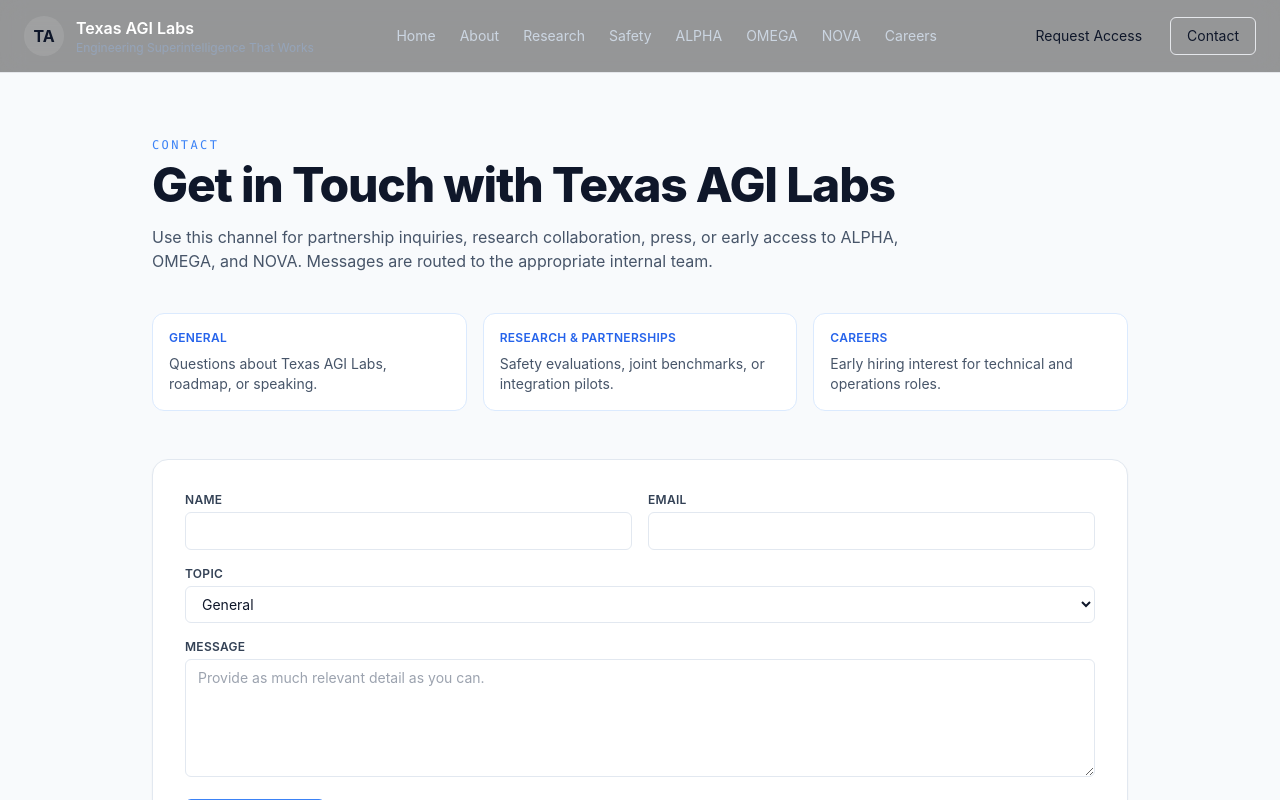
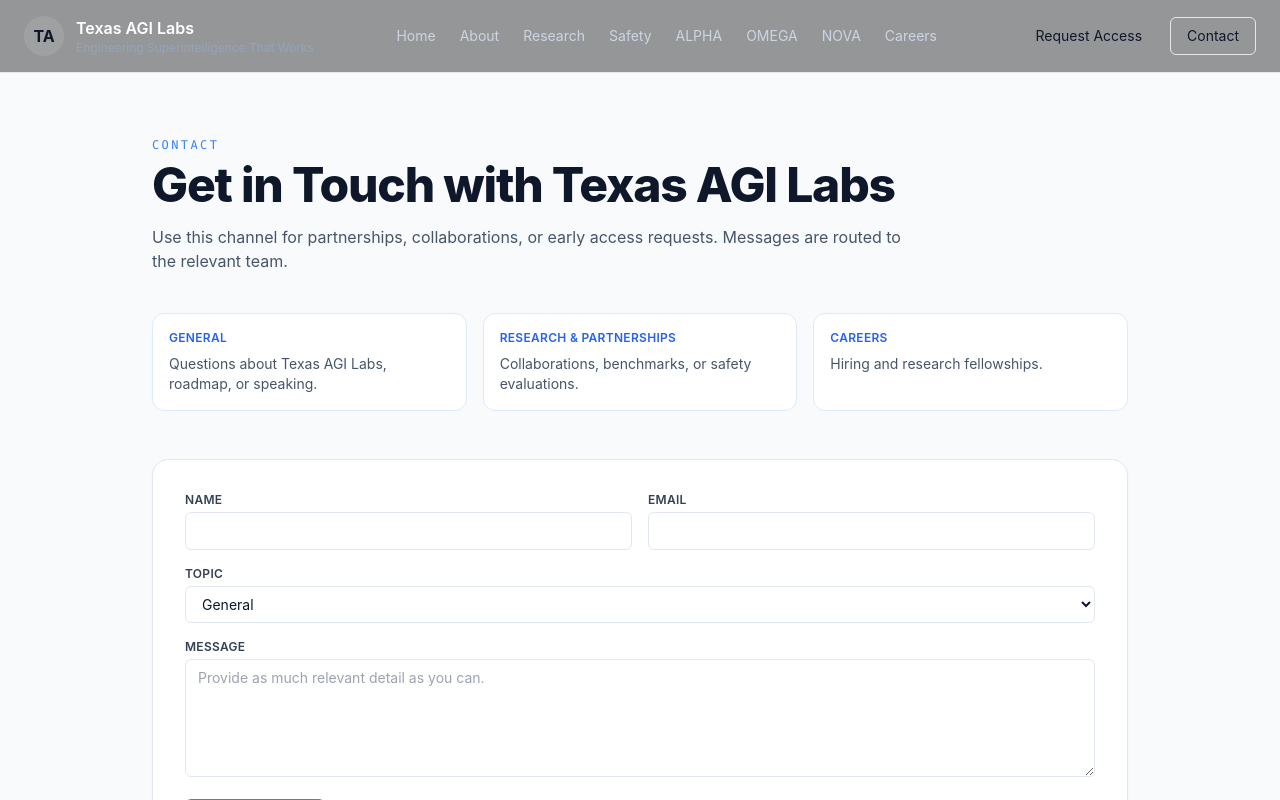
Before and after one commit to saravanan08071979/texasagilabs-site, a Next.js app: page /contact in a window 1280 px wide. Shown: the top 800 px of the page. Built offline with nearby package versions, Linux system fonts and the light colour scheme.

Commit message:
feat(contact): integrate Web3Forms submission

```diff
--- a/pages/contact.jsx
+++ b/pages/contact.jsx
@@ -3,11 +3,9 @@
 import Header from '../components/Header';
 import Footer from '../components/Footer';
 
-// TODO: Replace with your real Web3form  endpoint, e.g.:
-//const WEB3FORMS_ENDPOINT = "https://api.web3forms.com/submit";
-//const WEB3FORMS_APIKEY   = "your_web3forms_api_key";
+// Replace with your real Web3Forms key
 const WEB3FORMS_ENDPOINT = "https://api.web3forms.com/submit";
-   const WEB3FORMS_APIKEY   = "c9c85691-9980-4120-ac1b-0d652d611d11";
+const WEB3FORMS_APIKEY = "c9c85691-9980-4120-ac1b-0d652d611d11"; // 👈 paste your key here
 
 export default function Contact() {
   const [status, setStatus] = useState('idle');
@@ -21,33 +19,31 @@
     const form = e.currentTarget;
     const formData = new FormData(form);
 
-  // Build JSON payload for Web3Forms
     const payload = {
-    api_key: WEB3FORMS_APIKEY,
-    name     : formData.get('name'),
-    email    : formData.get('email'),
-    subject  : formData.get('topic'),
-    message  : formData.get('message'),
-    // you can add more fields if you like:
-    redirect: '', // optional redirect URL post submission
-    data     : { category: formData.get('topic') }
+      access_key: WEB3FORMS_APIKEY,
+      name: formData.get('name'),
+      email: formData.get('email'),
+      subject: formData.get('topic'),
+      message: formData.get('message'),
     };
 
     try {
       const res = await fetch(WEB3FORMS_ENDPOINT, {
-      method : 'POST',
-      headers: { "Content-Type": "application/json" },
-      body   : JSON.stringify(payload)
+        method: 'POST',
+        headers: { 'Content-Type': 'application/json', Accept: 'application/json' },
+        body: JSON.stringify(payload),
       });
+
+      const data = await res.json();
 
       if (res.ok) {
         setStatus('success');
         form.reset();
       } else {
         setStatus('error');
-      setError('Submission failed. Please try again.');
+        setError(data.message || 'Submission failed. Please try again.');
       }
-  } catch(err) {
+    } catch (err) {
       setStatus('error');
       setError('Network error. Please try again.');
     }
@@ -57,7 +53,6 @@
     <div className="min-h-screen bg-slate-50 text-slate-900 antialiased">
       <Header />
       <main className="max-w-5xl mx-auto px-6 py-16">
-        {/* Hero */}
         <section>
           <p className="text-xs font-mono tracking-[0.2em] text-blue-500 uppercase">
             Contact
@@ -66,41 +61,27 @@
             Get in Touch with Texas AGI Labs
           </h1>
           <p className="mt-4 text-slate-600 max-w-3xl">
-            Use this channel for partnership inquiries, research collaboration,
-            press, or early access to ALPHA, OMEGA, and NOVA. Messages are
-            routed to the appropriate internal team.
+            Use this channel for partnerships, collaborations, or early access requests. Messages are routed to the relevant team.
           </p>
         </section>
 
-        {/* Category hints */}
+        {/* Info cards */}
         <section className="mt-10 grid gap-4 md:grid-cols-3 text-sm">
           <div className="bg-white border border-blue-100 rounded-xl p-4">
-            <h2 className="text-xs font-semibold text-blue-600 uppercase tracking-wide">
-              General
-            </h2>
-            <p className="mt-2 text-slate-600">
-              Questions about Texas AGI Labs, roadmap, or speaking.
-            </p>
+            <h2 className="text-xs font-semibold text-blue-600 uppercase tracking-wide">General</h2>
+            <p className="mt-2 text-slate-600">Questions about Texas AGI Labs, roadmap, or speaking.</p>
           </div>
           <div className="bg-white border border-blue-100 rounded-xl p-4">
-            <h2 className="text-xs font-semibold text-blue-600 uppercase tracking-wide">
-              Research & Partnerships
-            </h2>
-            <p className="mt-2 text-slate-600">
-              Safety evaluations, joint benchmarks, or integration pilots.
-            </p>
+            <h2 className="text-xs font-semibold text-blue-600 uppercase tracking-wide">Research & Partnerships</h2>
+            <p className="mt-2 text-slate-600">Collaborations, benchmarks, or safety evaluations.</p>
           </div>
           <div className="bg-white border border-blue-100 rounded-xl p-4">
-            <h2 className="text-xs font-semibold text-blue-600 uppercase tracking-wide">
-              Careers
-            </h2>
-            <p className="mt-2 text-slate-600">
-              Early hiring interest for technical and operations roles.
-            </p>
+            <h2 className="text-xs font-semibold text-blue-600 uppercase tracking-wide">Careers</h2>
+            <p className="mt-2 text-slate-600">Hiring and research fellowships.</p>
           </div>
         </section>
 
-        {/* Form */}
+        {/* Contact form */}
         <section className="mt-12 mb-10">
           <form
             onSubmit={handleSubmit}
@@ -114,7 +95,7 @@
                 <input
                   name="name"
                   required
-                  className="mt-1 w-full rounded-md border border-slate-200 px-3 py-2 text-sm focus:outline-none focus:ring-2 focus:ring-blue-500/70"
+                  className="mt-1 w-full rounded-md border border-slate-200 px-3 py-2 text-sm focus:ring-2 focus:ring-blue-500/70"
                 />
               </div>
               <div>
@@ -125,7 +106,7 @@
                   name="email"
                   type="email"
                   required
-                  className="mt-1 w-full rounded-md border border-slate-200 px-3 py-2 text-sm focus:outline-none focus:ring-2 focus:ring-blue-500/70"
+                  className="mt-1 w-full rounded-md border border-slate-200 px-3 py-2 text-sm focus:ring-2 focus:ring-blue-500/70"
                 />
               </div>
             </div>
@@ -136,7 +117,7 @@
               </label>
               <select
                 name="topic"
-                className="mt-1 w-full rounded-md border border-slate-200 px-3 py-2 text-sm bg-white focus:outline-none focus:ring-2 focus:ring-blue-500/70"
+                className="mt-1 w-full rounded-md border border-slate-200 px-3 py-2 text-sm bg-white focus:ring-2 focus:ring-blue-500/70"
                 defaultValue="General"
               >
                 <option>General</option>
@@ -155,7 +136,7 @@
                 name="message"
                 required
                 rows={5}
-                className="mt-1 w-full rounded-md border border-slate-200 px-3 py-2 text-sm resize-y focus:outline-none focus:ring-2 focus:ring-blue-500/70"
+                className="mt-1 w-full rounded-md border border-slate-200 px-3 py-2 text-sm resize-y focus:ring-2 focus:ring-blue-500/70"
                 placeholder="Provide as much relevant detail as you can."
               />
             </div>
@@ -169,13 +150,13 @@
                 {status === 'submitting' ? 'Sending…' : 'Send Message'}
               </button>
               <p className="text-[10px] text-slate-500">
-                Replace the endpoint in this code with your own Formspree URL.
+                Connected to Web3Forms API
               </p>
             </div>
 
             {status === 'success' && (
               <p className="text-xs text-green-600 mt-2">
-                Message sent. We’ll reply if it matches our current focus.
+                ✅ Message sent successfully! We’ll respond soon.
               </p>
             )}
             {status === 'error' && (
```
Lines whose indentation alone changed are shown as unchanged.
